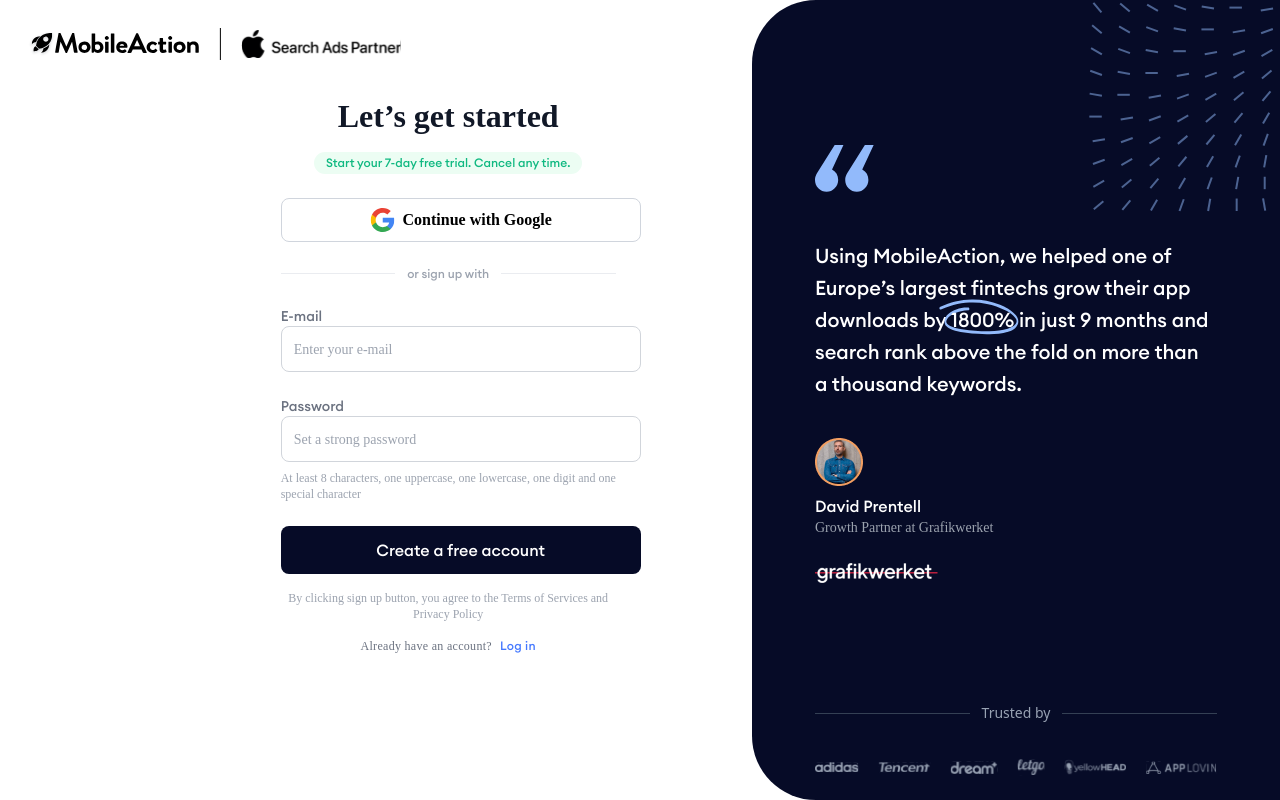
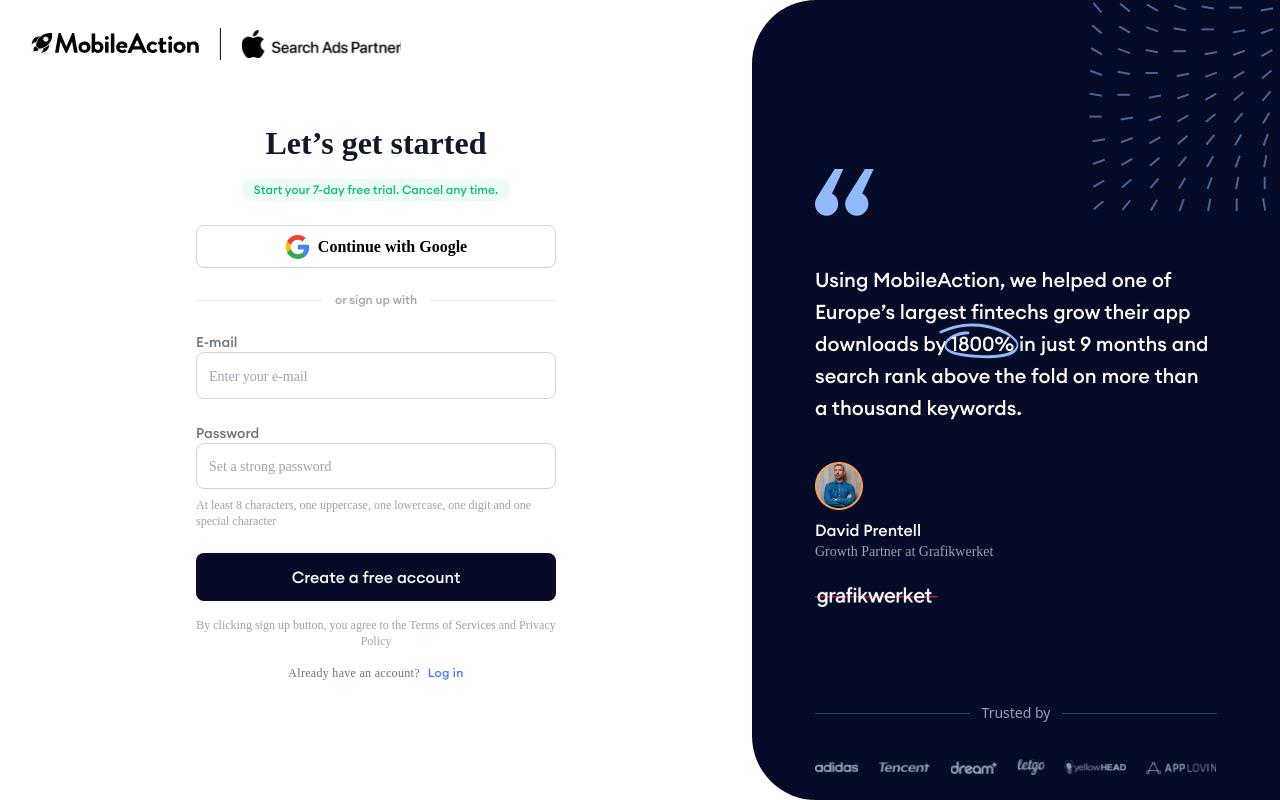
Before and after one commit to sevvalkaplannn/MA-Login-Register-Clone, a Vue app: page /register in a window 1280 px wide. Built offline with nearby package versions, Linux system fonts and the light colour scheme; a web font is replaced by a local one.

Commit message:
fix(ONB-202): layout alignment fixes

```diff
--- a/index.html
+++ b/index.html
@@ -1,13 +1,13 @@
 <!DOCTYPE html>
 <html lang="en">
   <head>
-    <meta charset="UTF-8">
-    <link rel="icon" href="/favicon.ico">
-    <meta name="viewport" content="width=device-width, initial-scale=1.0">
+    <meta charset="UTF-8" />
+    <link rel="icon" href="/favicon.ico" />
+    <meta name="viewport" content="width=device-width, initial-scale=1.0" />
     <title>Vite App</title>
   </head>
   <body>
-    <div id="app"></div>
+    <div id="app" class="min-h-full flex flex-col justify-center"></div>
     <script type="module" src="/src/main.js"></script>
   </body>
 </html>
--- a/src/components/MaButton.vue
+++ b/src/components/MaButton.vue
@@ -31,7 +31,7 @@
   @apply text-center max-[1024px]:w-full text-base cursor-pointer leading-6 w-[360px] flex h-12 py-3 px-6 justify-center items-center gap-2 self-stretch rounded-lg font-euclid;
 }
 .ma-primary {
-  @apply bg-PrimaryDark text-white font-medium hover:bg-PrimaryHover border-none h-4/5;
+  @apply bg-PrimaryDark text-white font-medium hover:bg-PrimaryHover border-none;
 }
 
 .ma-primary:active {
--- a/src/components/MaTestimonial.vue
+++ b/src/components/MaTestimonial.vue
@@ -1,7 +1,7 @@
 <template>
   <div class="ma-testimonial-wrapper">
     <div class="ma-block-quota">
-      <MaIcons name="mark" class="ma-quota-symbol" />
+      <MaIcons name="mark" />
       <p class="ma-quota">
         Using MobileAction, we helped one of Europe’s largest fintechs grow their app
         downloads by <span class="ma-vector"> 1800% </span>in just 9 months and search
@@ -48,7 +48,7 @@
 }
 
 .ma-block-quota {
-  @apply mt-auto mb-[-5rem];
+  @apply mt-auto mb-[-5rem] 2xl:mb-0;
 }
 
 .ma-avatar {
@@ -70,7 +70,7 @@
 .ma-trusted-footer {
   --tw-text-opacity: 1;
   color: rgb(152 162 179 / var(--tw-text-opacity));
-  @apply flex justify-center flex-col gap-9 mt-[12rem] text-xs font-medium;
+  @apply flex justify-center flex-col gap-9 mt-auto text-xs font-medium;
 }
 .ma-trusted-by-header {
   @apply flex flex-row items-center;
--- a/src/style.css
+++ b/src/style.css
@@ -1,3 +1,8 @@
 @tailwind base;
 @tailwind components;
 @tailwind utilities;
+
+html,
+body {
+  height: 100%;
+}
--- a/src/views/MaRegister.vue
+++ b/src/views/MaRegister.vue
@@ -1,17 +1,17 @@
 <template>
   <div class="ma-wrapper">
+    <div class="ma-header">
+      <MaIcons name="MobileActionLogo" />
+      <MaIcons name="linelogo" />
+      <MaIcons name="partnerlogo" />
+    </div>
     <div class="ma-leftside">
-      <div class="ma-header">
-        <MaIcons name="MobileActionLogo" class="w-6 h-6 z-10" />
-        <MaIcons name="linelogo" class="w-6 h-6 z-10" />
-        <MaIcons name="partnerlogo" class="w-6 h-6 z-10" />
-      </div>
       <div class="ma-content">
         <h1 class="ma-title">Let’s get started</h1>
         <p class="ma-trial">Start your 7-day free trial. Cancel any time.</p>
         <div>
-          <MaButton :class="buttonClass">
-            <MaIcons name="gmaillogo" class="w-6 h-6 z-10" />
+          <MaButton>
+            <MaIcons name="gmaillogo" />
             Continue with Google
           </MaButton>
           <div class="ma-text-sep">
@@ -70,9 +70,7 @@
       </div>
     </div>
     <div class="ma-rightside">
-      <div class="ma-testimonial-wrapper">
-        <MaTestimonial></MaTestimonial>
-      </div>
+      <MaTestimonial></MaTestimonial>
     </div>
   </div>
 </template>
@@ -96,13 +94,13 @@
   @apply m-0 p-0;
 }
 .ma-header {
-  @apply flex justify-start ml-7 mt-7 gap-5 align-middle items-center  max-[1024px]:hidden;
+  @apply absolute left-0 top-0 flex justify-start ml-7 mt-7 gap-5 align-middle items-center  max-[1024px]:hidden;
 }
 .ma-wrapper {
-  @apply flex h-full w-full ;
+  @apply flex h-full xl:min-h-[700px] w-full justify-between;
 }
 .ma-rightside {
-  @apply right-0  w-[33rem] fixed max-[1024px]:hidden;
+  @apply right-0  w-[33rem] max-[1024px]:hidden;
 }
 
 .ma-testimonial-wrapper {
@@ -113,8 +111,11 @@
   @apply inline-flex items-center max-[1024px]:w-full;
 }
 
+.ma-leftside {
+  @apply w-full flex flex-col items-center justify-center;
+}
 .ma-content {
-  @apply flex flex-col max-[1024px]:w-full xl:ml-[70%] lg:ml-[35%] mt-[2rem] md:min-w-[335px] md:max-w-[22.5rem]  md:ml-[50%] md:mr-[50%];
+  @apply w-full flex flex-col max-[1024px]:w-full md:min-w-[335px] md:max-w-[22.5rem];
 }
 
 .ma-title {
@@ -122,7 +123,7 @@
 }
 
 .ma-trial {
-  background: var(--success-50, #ECFDF3);
+  background: var(--success-50, #ecfdf3);
   @apply ml-auto  max-[1024px]:w-full mr-auto mb-6 h-auto max-w-max text-center px-3 py-[3px];
   @apply border-solid items-center justify-center flex   border-emerald-500 rounded-[1000px] text-emerald-500 font-euclid text-xs not-italic font-medium leading-4 text-center;
 }
@@ -135,7 +136,7 @@
   @apply mx-3 font-euclid  text-gray-400 text-xs not-italic font-medium leading-4;
 }
 .ma-sep {
-  @apply h-[1px] flex-1 w-10 ;
+  @apply h-[1px] flex-1 w-10;
   --tw-bg-opacity: 1;
   background-color: rgb(234 236 240 / var(--tw-bg-opacity));
 }
```
